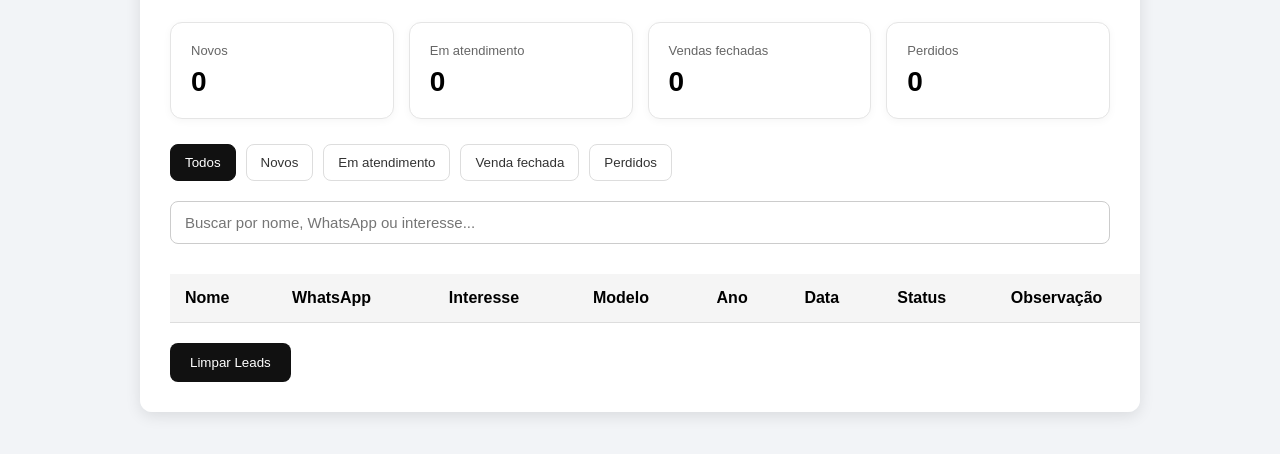
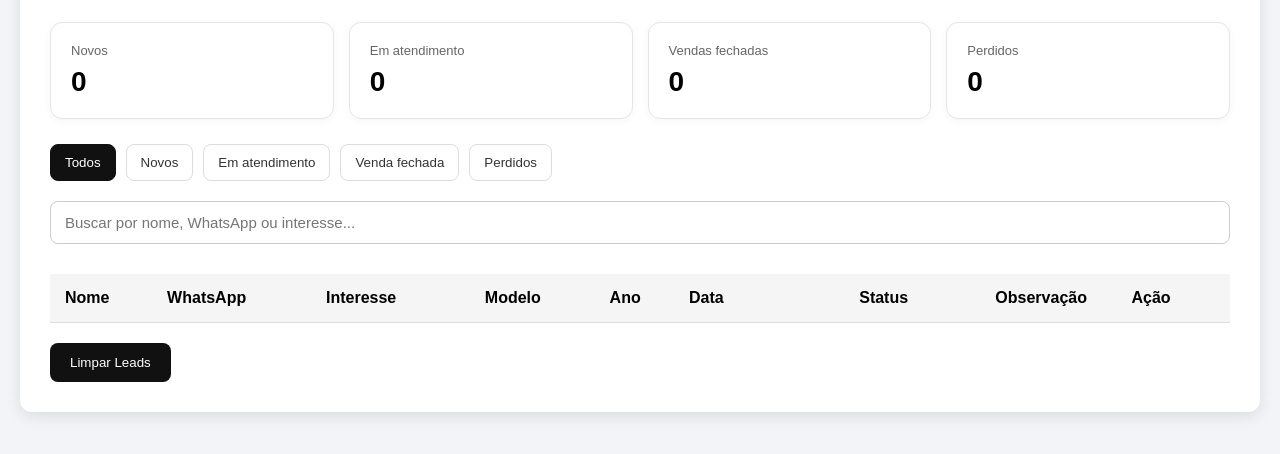
Before and after one commit to Ulattii/negocio-ia, a website: page public/leads.html in a window 1280 px wide. Shown: the part 114-568 px from the top of the page. Drawn offline with Linux system fonts and the light colour scheme; no server answers.

Commit message:
Corrige layout da tabela com novas colunas

```diff
--- a/public/leads.css
+++ b/public/leads.css
@@ -13,7 +13,7 @@
 
 .painel {
     width: 100%;
-    max-width: 1000px;
+    max-width: 1400px;
 
     margin: auto;
 
@@ -196,7 +196,7 @@
     }
 
     .painel {
-        padding: 40px;
+        padding: 20px;
     }
 
     .topo-painel {
@@ -230,9 +230,7 @@
 }
 table {
     width: 100%;
-    min-width: 1100px;
-    table-layout: auto;
-    border-collapse: collapse;
+    table-layout: fixed;
 }
 
 th,
@@ -240,6 +238,52 @@
     overflow-wrap: anywhere;
     word-break: break-word;
 }
+
+th:nth-child(1),
+td:nth-child(1) {
+    width: 9%;
+}
+
+th:nth-child(2),
+td:nth-child(2) {
+    width: 14%;
+}
+
+th:nth-child(3),
+td:nth-child(3) {
+    width: 14%;
+}
+
+th:nth-child(4),
+td:nth-child(4) {
+    width: 11%;
+}
+
+th:nth-child(5),
+td:nth-child(5) {
+    width: 7%;
+}
+
+th:nth-child(6),
+td:nth-child(6) {
+    width: 15%;
+}
+
+th:nth-child(7),
+td:nth-child(7) {
+    width: 12%;
+}
+
+th:nth-child(8),
+td:nth-child(8) {
+    width: 12%;
+}
+
+th:nth-child(9),
+td:nth-child(9) {
+    width: 10%;
+}
+
 .observacao {
     width: 100%;
     max-width: 100%;
@@ -255,25 +299,3 @@
     max-width: 100%;
     text-align: center;
 }
-.painel {
-    overflow-x: auto;
-}
-
-th,
-td {
-    white-space: normal;
-    word-break: normal;
-}
-
-.observacao {
-    width: 170px;
-    min-width: 170px;
-}
-
-.status {
-    min-width: 120px;
-}
-
-.whatsapp {
-    min-width: 100px;
-}
```
